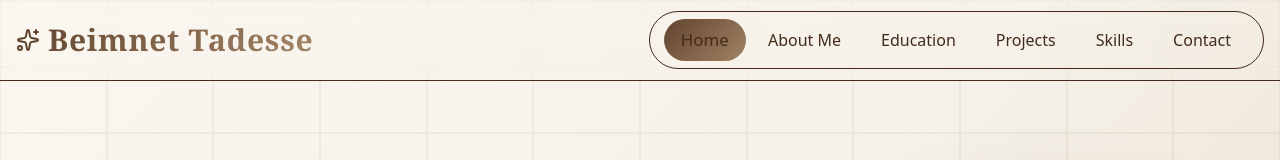
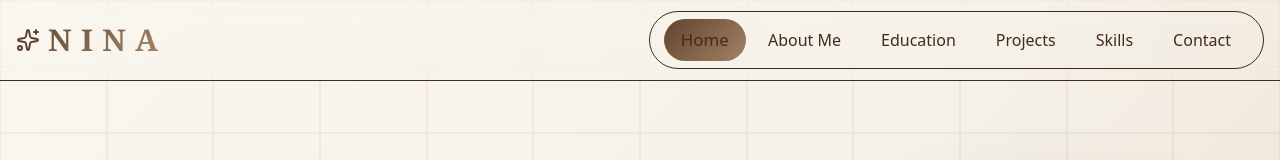
Before and after one commit to BeimnetTadesse/BeimnetTadesse_Portfolio, a Next.js app: page / in a window 1280 px wide. Shown: the top 160 px of the page. Built offline with nearby package versions, Linux system fonts and the light colour scheme.

Commit message:
Edited the navbar and description

```diff
--- a/app/layout.tsx
+++ b/app/layout.tsx
@@ -18,7 +18,7 @@ const dmSans = DM_Sans({
 export const metadata: Metadata = {
   title: "Beimnet Tadesse - Software Engineer & Marketing Professional",
   description:
-    "Portfolio of Beimnet Tadesse - Software Engineering student and Marketing professional specializing in full-stack development and digital marketing.",
+    "Portfolio of Beimnet Tadesse - Software Engineering student and Marketing professional.",
 }
 
 export default function RootLayout({
--- a/components/navigation.tsx
+++ b/components/navigation.tsx
@@ -100,7 +100,7 @@ export function Navigation() {
             <div className="absolute -inset-2 bg-gradient-brown rounded-lg blur opacity-0 group-hover:opacity-20 transition-opacity duration-300" />
             <div className="relative font-serif text-3xl font-extrabold text-transparent bg-clip-text bg-gradient-brown tracking-wide flex items-center gap-2">
               <Sparkles className="h-6 w-6 text-primary animate-pulse-glow" />
-              Beimnet Tadesse
+              N I N A
             </div>
           </div>
 
```
